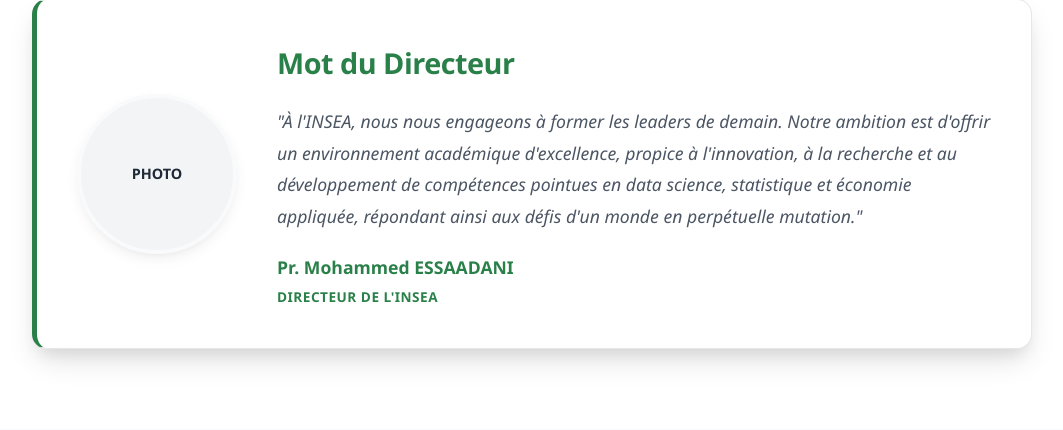
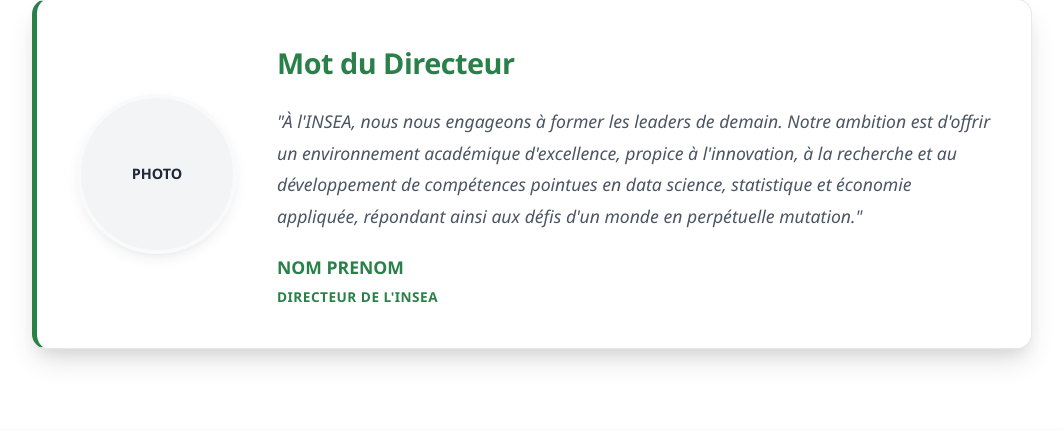
Before and after one commit to YassirB808/ProjetPHP-PageINSEA, a PHP site: page / in a window 1280 px wide. Shown: the part 2562-2992 px from the top of the page, without its empty margins (108-1171 px from the left). Run offline with PHP 8.4, Linux system fonts and the light colour scheme.

Commit message:
Minor tweaks

```diff
--- a/components/languages/ar.php
+++ b/components/languages/ar.php
@@ -188,7 +188,7 @@ return [
     'hmo_mission_text' => 'تكوين مهندسي دولة وخبراء في علوم البيانات قادرين على مواجهة تحديات النمذجة والتحليل المعقد في عالم مرقمن.',
     'hmo_org_text' => 'حكامة حديثة تتمحور حول أقسام أكاديمية متميزة وحياة طلابية غنية داخل حرم جامعي ديناميكي.',
     'director_quote' => '"في المعهد، نلتزم بتكوين قادة الغد. طموحنا هو تقديم بيئة أكاديمية متميزة، مواتية للابتكار والبحث وتطوير مهارات متقدمة في علوم البيانات والإحصاء والاقتصاد التطبيقي، استجابة لتحديات عالم دائم التغير."',
-    'director_name' => 'أ. محمد السعداني',
+    'director_name' => 'NOM PRENOM',
     'director_sub' => 'مدير المعهد',
     'student_link_admission' => 'الولوج والقبول',
     'student_link_schedule' => 'استعمال الزمن',
--- a/components/languages/en.php
+++ b/components/languages/en.php
@@ -188,7 +188,7 @@ return [
     'hmo_mission_text' => 'Training state engineers and data science experts capable of meeting the challenges of complex modeling and analysis in a digitalized world.',
     'hmo_org_text' => 'A modern governance structured around academic departments of excellence and a rich student life within a dynamic campus.',
     'director_quote' => '"At INSEA, we are committed to training the leaders of tomorrow. Our ambition is to offer an academic environment of excellence, conducive to innovation, research and the development of specialized skills in data science, statistics and applied economics, thus meeting the challenges of a constantly changing world."',
-    'director_name' => 'Pr. Mohammed ESSAADANI',
+    'director_name' => 'NOM PRENOM',
     'director_sub' => 'Director of INSEA',
     'student_link_admission' => 'Access and admissions',
     'student_link_schedule' => 'Timetable',
--- a/components/languages/fr.php
+++ b/components/languages/fr.php
@@ -188,7 +188,7 @@ return [
     'hmo_mission_text' => 'Former des ingénieurs d\'État et des experts en data science capables de relever les défis de la modélisation et de l\'analyse complexe dans un monde numérisé.',
     'hmo_org_text' => 'Une gouvernance moderne articulée autour de départements académiques d\'excellence et d\'une vie estudiantine riche au sein d\'un campus dynamique.',
     'director_quote' => '"À l\'INSEA, nous nous engageons à former les leaders de demain. Notre ambition est d\'offrir un environnement académique d\'excellence, propice à l\'innovation, à la recherche et au développement de compétences pointues en data science, statistique et économie appliquée, répondant ainsi aux défis d\'un monde en perpétuelle mutation."',
-    'director_name' => 'Pr. Mohammed ESSAADANI',
+    'director_name' => 'NOM PRENOM',
     'director_sub' => 'Directeur de l\'INSEA',
     'student_link_admission' => 'Accès et admissions',
     'student_link_schedule' => 'Emploi du temps',
```
